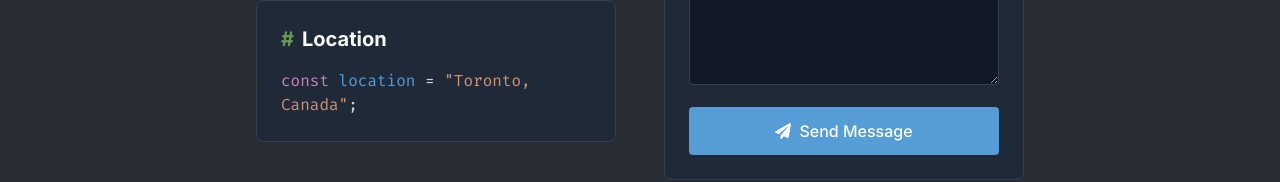
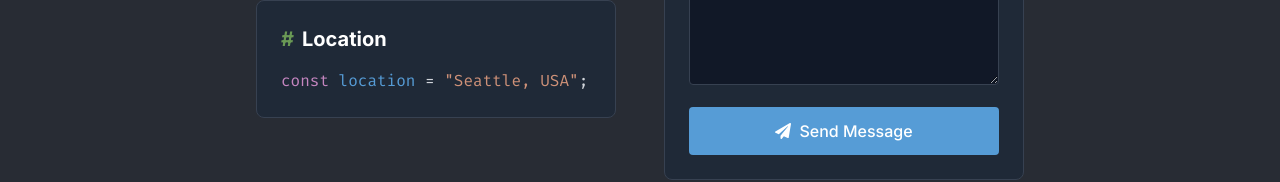
Before and after one commit to mohaimenhasan/mohaimenkhan-website, a Next.js app: page /portfolio/contact in a window 1280 px wide. Shown: the part 631-813 px from the top of the page. Built offline with nearby package versions, Linux system fonts and the light colour scheme.

Commit message:
fix: update location from Toronto, Canada to Seattle, USA in contact page

```diff
--- a/pages/contact.js
+++ b/pages/contact.js
@@ -118,7 +118,7 @@ export default function Contact() {
                   <span className="text-code-green mr-2">#</span> Location
                 </h2>
                 <p className="text-gray-300 font-mono">
-                  <span className="text-code-purple">const</span> <span className="text-code-blue">location</span> = <span className="text-code-orange">"Toronto, Canada"</span>;
+                  <span className="text-code-purple">const</span> <span className="text-code-blue">location</span> = <span className="text-code-orange">"Seattle, USA"</span>;
                 </p>
               </div>
             </motion.div>
```
